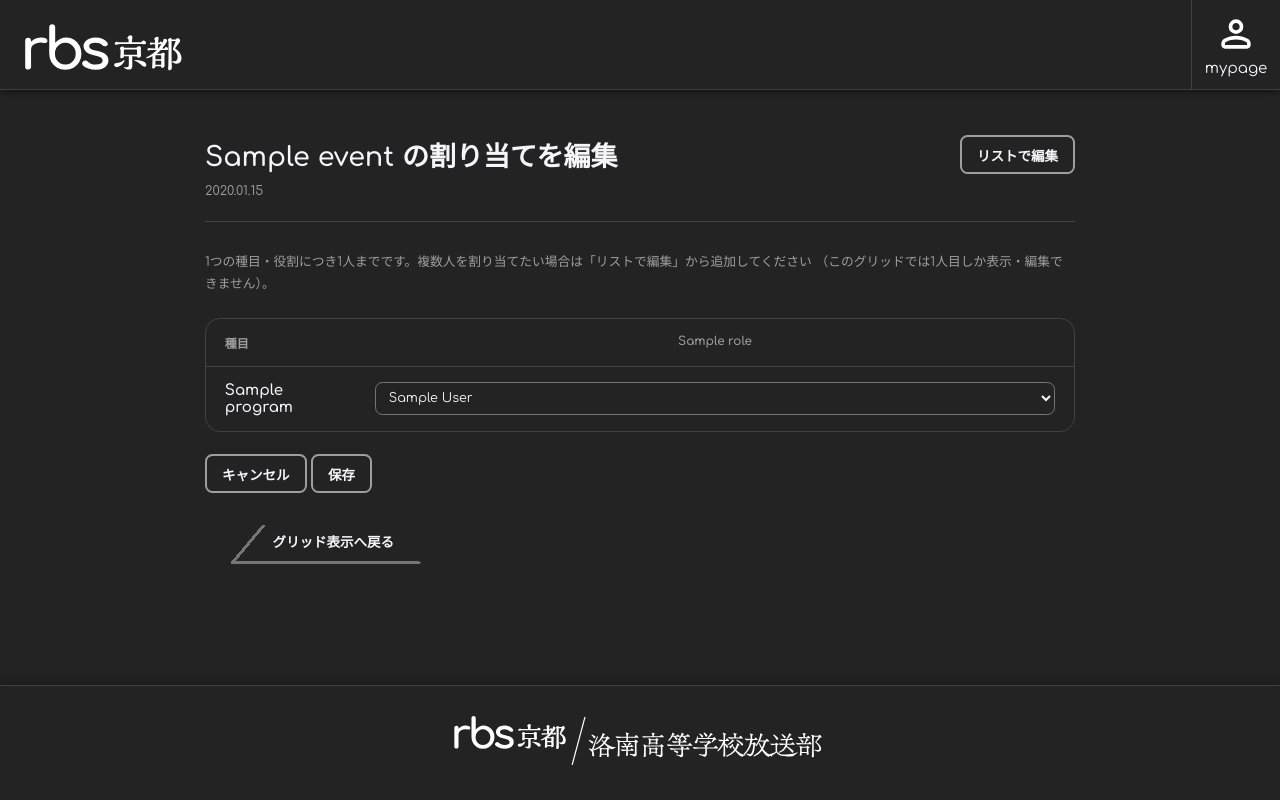
After one commit to rbs-kyoto/rbs-kyoto, a Django app: page /shifts/1/assign/grid/ in a window 1280 px wide. The commit adds this page. Run offline with Django 5.2, Linux system fonts and the light colour scheme; a user stored in the database is signed in; tables that the repository leaves empty hold one stand-in row (values such as "Sample post"); some libraries are stand-ins or nearby versions; some web fonts are replaced.

Commit message:
Add a grid (program x role) view and editor alongside the list view
#31 feedback: readability of the list view is worth keeping, but a
spreadsheet-style grid is wanted too, not a replacement.

/shifts/<pk>/grid/ mirrors event_detail as a table with roles as
columns and one cell per program+role. /shifts/<pk>/assign/grid/ is
the same table with a <select> per cell — one POST saves every changed
cell at once, rather than one assignment at a time.

The grid only handles one assignment per program+role pair, since a
table cell can't represent "two people, same role, same program"
without an extra dimension. Where that already happened via the list
editor, the cell shows "複数人（リストで編集）" and is left alone on
save instead of silently collapsing to one — the list editor remains
the only way to create or resolve that case, which is the concrete
reason to keep it rather than just a vague "keep both for choice."

Both views cross-link to their list-view counterpart and to each
other, and the grid editor is staff-only like the list one.

```diff
--- a/shifts/urls.py
+++ b/shifts/urls.py
@@ -8,7 +8,9 @@ urlpatterns = [
     path("create/", views.event_create, name="event_create"),
     path("mine/", views.my_assignments, name="my_assignments"),
     path("<int:pk>/", views.event_detail, name="event_detail"),
+    path("<int:pk>/grid/", views.event_detail_grid, name="event_detail_grid"),
     path("<int:pk>/assign/", views.event_assign, name="event_assign"),
+    path("<int:pk>/assign/grid/", views.event_assign_grid, name="event_assign_grid"),
     path("programs/<int:pk>/delete/", views.program_delete, name="program_delete"),
     path("assignments/<int:pk>/delete/", views.assignment_delete, name="assignment_delete"),
 ]
--- a/shifts/views.py
+++ b/shifts/views.py
@@ -54,6 +54,29 @@ def event_detail(request, pk):
 
 
 @login_required
+def event_detail_grid(request, pk):
+    event = get_object_or_404(Event, pk=pk)
+    if not event.is_active and not request.user.is_staff:
+        raise Http404
+
+    programs = list(event.programs.all())
+    roles = list(Role.objects.all())
+    assignments = Assignment.objects.filter(program__event=event).select_related("role", "program", "member")
+    lookup = {(a.program_id, a.role_id): a for a in assignments}
+
+    grid_rows = [
+        {"program": program, "cells": [lookup.get((program.pk, role.pk)) for role in roles]}
+        for program in programs
+    ]
+
+    return render(
+        request,
+        "shifts/event_detail_grid.html",
+        {"event": event, "roles": roles, "grid_rows": grid_rows},
+    )
+
+
+@login_required
 @staff_required
 def event_assign(request, pk):
     event = get_object_or_404(Event, pk=pk)
@@ -80,6 +103,70 @@ def event_assign(request, pk):
         request,
         "shifts/event_assign.html",
         {"event": event, "programs": programs, "roles": roles, "members": members},
+    )
+
+
+@login_required
+@staff_required
+def event_assign_grid(request, pk):
+    event = get_object_or_404(Event, pk=pk)
+    programs = list(event.programs.all())
+    roles = list(Role.objects.all())
+
+    if request.method == "POST":
+        # グリッドは「1種目×1役割につき1人」という前提でしか編集できない。
+        # 同じ組み合わせに複数人いる場合はここでは触らず、リスト編集に任せる。
+        for program in programs:
+            for role in roles:
+                existing_qs = Assignment.objects.filter(program=program, role=role)
+                if existing_qs.count() > 1:
+                    continue
+
+                member_id = request.POST.get(f"cell_{program.pk}_{role.pk}", "")
+                existing = existing_qs.first()
+
+                if member_id:
+                    if existing is None:
+                        member = get_object_or_404(User, pk=member_id)
+                        Assignment.objects.create(program=program, role=role, member=member)
+                    elif str(existing.member_id) != member_id:
+                        existing.member_id = member_id
+                        existing.save(update_fields=["member"])
+                elif existing is not None:
+                    existing.delete()
+
+        return redirect("shifts:event_assign_grid", pk=event.pk)
+
+    assignments = Assignment.objects.filter(program__event=event).select_related("role", "program", "member")
+    lookup = {}
+    multi_cells = set()
+    for a in assignments:
+        key = (a.program_id, a.role_id)
+        if key in lookup:
+            multi_cells.add(key)
+        else:
+            lookup[key] = a
+
+    grid_rows = [
+        {
+            "program": program,
+            "cells": [
+                {
+                    "role": role,
+                    "assignment": lookup.get((program.pk, role.pk)),
+                    "is_multi": (program.pk, role.pk) in multi_cells,
+                }
+                for role in roles
+            ],
+        }
+        for program in programs
+    ]
+    members = User.objects.order_by("username")
+
+    return render(
+        request,
+        "shifts/event_assign_grid.html",
+        {"event": event, "roles": roles, "grid_rows": grid_rows, "members": members},
     )
 
 
--- a/static/main/css/shifts.css
+++ b/static/main/css/shifts.css
@@ -194,6 +194,44 @@
     font-size: .9rem;
 }
 
+.shift-grid table {
+    table-layout: fixed;
+}
+
+.shift-grid th,
+.shift-grid td {
+    text-align: center;
+}
+
+.shift-grid .shift-table__program-col {
+    text-align: left;
+    width: 10rem;
+}
+
+.shift-grid__select {
+    width: 100%;
+    box-sizing: border-box;
+    padding: .5rem .6rem;
+    border: .1rem solid var(--Gray-600);
+    border-radius: .5rem;
+    corner-shape: superellipse(1.4);
+    background: transparent;
+    color: var(--Textcolor);
+    font: inherit;
+    font-size: .85rem;
+}
+
+.shift-grid__note {
+    color: var(--Gray-500);
+    font-size: .85rem;
+    line-height: 1.7;
+    margin: 1rem 0 1.5rem;
+}
+
+.shift-grid__footer {
+    margin-top: 1.5rem;
+}
+
 @media print {
     header.global-header,
     footer,
--- a/templates/shifts/event_assign.html
+++ b/templates/shifts/event_assign.html
@@ -13,6 +13,11 @@
     <div class="shift-detail__header">
         <h1 class="shift-detail__title">{{ event.title }} の割り当てを編集</h1>
         <span class="shift-detail__date">{{ event.date|date:"Y.m.d" }}</span>
+        <div class="shift-detail__actions">
+            <a class="common-style" href="{% url 'shifts:event_assign_grid' event.pk %}">
+                グリッドで編集
+            </a>
+        </div>
     </div>
 
     <div class="shift-assign__programs">
--- /dev/null
+++ b/templates/shifts/event_assign_grid.html
@@ -0,0 +1,82 @@
+{% extends "main/base.html" %}
+{% load static %}
+
+{% block title %}{{ event.title }}の割り当てを編集（グリッド）｜シフト｜rbs京都{% endblock %}
+{% block extra_css %}<link rel="stylesheet" href="{% static 'main/css/shifts.css' %}">{% endblock %}
+
+{% block content %}
+
+<section class="shift-detail-section">
+    <div class="shift-detail__header">
+        <h1 class="shift-detail__title">{{ event.title }} の割り当てを編集</h1>
+        <span class="shift-detail__date">{{ event.date|date:"Y.m.d" }}</span>
+        <div class="shift-detail__actions">
+            <a class="common-style" href="{% url 'shifts:event_assign' event.pk %}">
+                リストで編集
+            </a>
+        </div>
+    </div>
+
+    <p class="shift-grid__note">
+        1つの種目・役割につき1人までです。複数人を割り当てたい場合は「リストで編集」から追加してください
+        （このグリッドでは1人目しか表示・編集できません）。
+    </p>
+
+    {% if roles and grid_rows %}
+    <form method="post">
+        {% csrf_token %}
+        <div class="shift-table shift-grid">
+            <table>
+                <thead>
+                    <tr>
+                        <th class="shift-table__program-col">種目</th>
+                        {% for role in roles %}
+                        <th>{{ role.name }}</th>
+                        {% endfor %}
+                    </tr>
+                </thead>
+                <tbody>
+                    {% for row in grid_rows %}
+                    <tr>
+                        <td class="shift-table__program-col">{{ row.program.name }}</td>
+                        {% for cell in row.cells %}
+                        <td>
+                            {% if cell.is_multi %}
+                            <span class="shift-table__empty">複数人（リストで編集）</span>
+                            {% else %}
+                            <select name="cell_{{ row.program.pk }}_{{ cell.role.pk }}" class="shift-grid__select">
+                                <option value="">―</option>
+                                {% for member in members %}
+                                <option value="{{ member.pk }}" {% if cell.assignment.member_id == member.pk %}selected{% endif %}>
+                                    {{ member.display_name|default:member.username }}
+                                </option>
+                                {% endfor %}
+                            </select>
+                            {% endif %}
+                        </td>
+                        {% endfor %}
+                    </tr>
+                    {% endfor %}
+                </tbody>
+            </table>
+        </div>
+
+        <div class="site-form__footer shift-grid__footer">
+            <a class="common-style" href="{% url 'shifts:event_assign' event.pk %}">キャンセル</a>
+            <button class="common-style" type="submit">保存</button>
+        </div>
+    </form>
+    {% else %}
+    <p class="shift-table__empty">
+        グリッドで編集するには、先に種目と役割を登録してください（「リストで編集」から追加できます）。
+    </p>
+    {% endif %}
+
+    <div class="page_control">
+        <a class="page-control-style-back" href="{% url 'shifts:event_detail_grid' event.pk %}">
+            グリッド表示へ戻る
+        </a>
+    </div>
+</section>
+
+{% endblock %}
--- a/templates/shifts/event_detail.html
+++ b/templates/shifts/event_detail.html
@@ -11,6 +11,9 @@
         <h1 class="shift-detail__title">{{ event.title }}</h1>
         <span class="shift-detail__date">{{ event.date|date:"Y.m.d" }}</span>
         <div class="shift-detail__actions">
+            <a class="common-style" href="{% url 'shifts:event_detail_grid' event.pk %}">
+                グリッド表示
+            </a>
             {% if user.is_staff %}
             <a class="common-style" href="{% url 'shifts:event_assign' event.pk %}">
                 割り当てを編集
```
Also changed, not shown: templates/shifts/event_detail_grid.html (added, +68 -0 lines).
